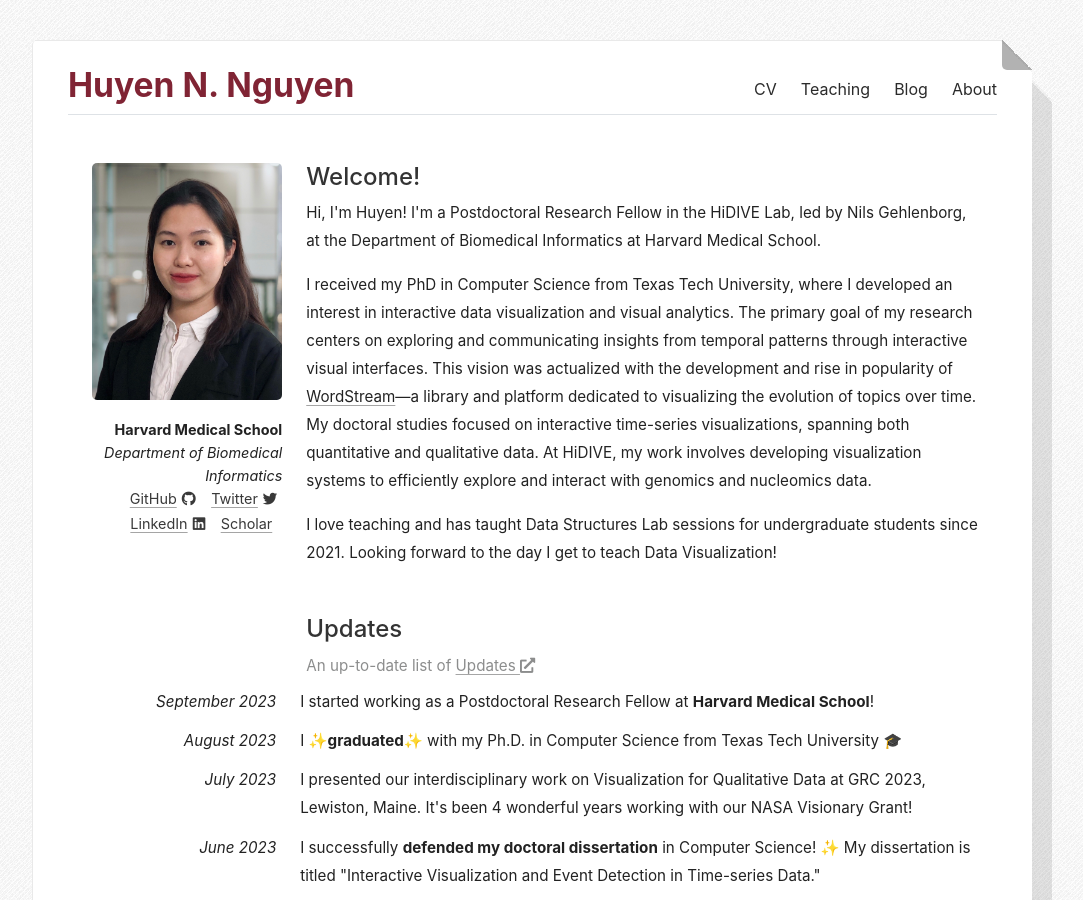
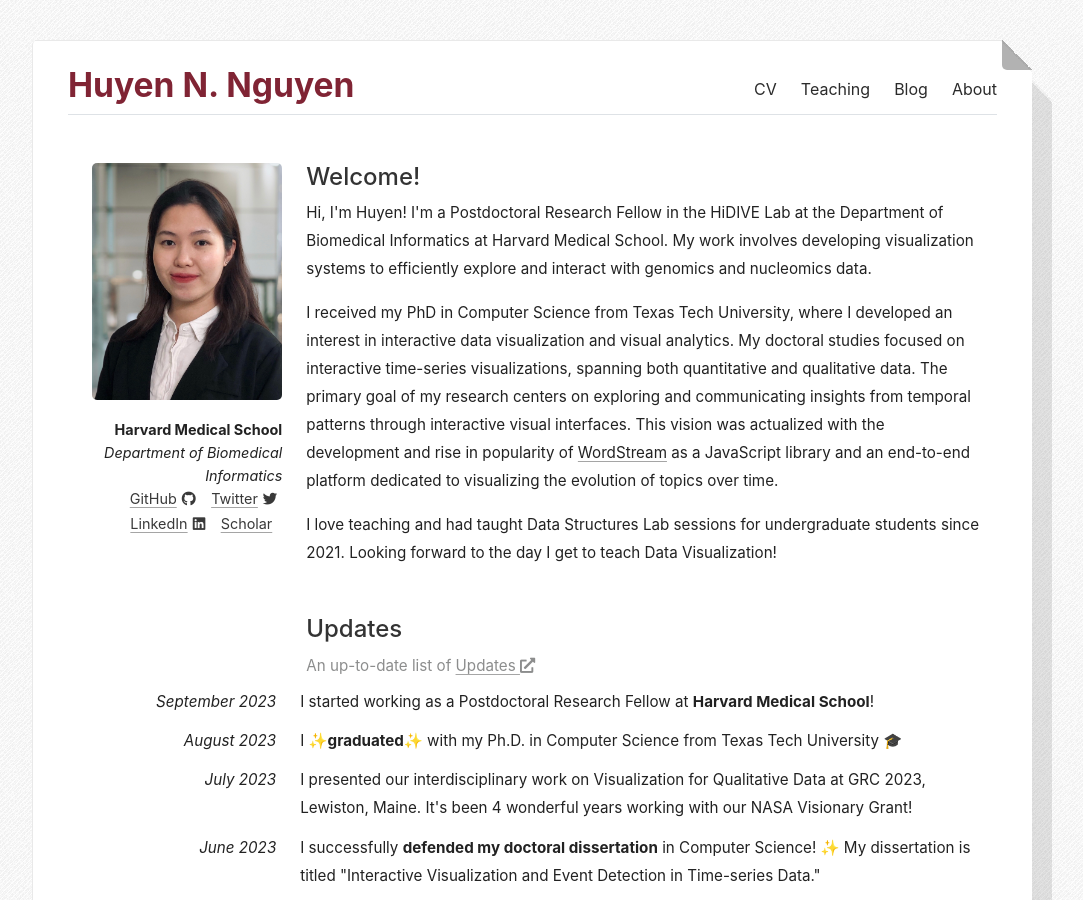
Before and after one commit to huyen-nguyen/huyen-nguyen.github.io, a Jekyll site: the page built from index.html, in a window 1280 px wide and 900 px high. Shown: the whole window, without its empty margins (108-1191 px from the left). Built offline with Jekyll 4.4.1, drawn with Linux system fonts in a browser that asks for light colours; some web fonts are replaced; the list of posts is cut into pages by our own code; a style sheet for code colours, icons or effects is not loaded.

Commit message:
Update home.html

```diff
--- a/_layouts/home.html
+++ b/_layouts/home.html
@@ -21,13 +21,12 @@
 		<div class="welcome first-section">
 			<h4>Welcome!</h4>
 
-			<p>Hi, I'm Huyen! I'm a Postdoctoral Research Fellow in the HiDIVE Lab, led by Nils Gehlenborg, at the Department of Biomedical Informatics at Harvard Medical School.</p>
+			<p>Hi, I'm Huyen! I'm a Postdoctoral Research Fellow in the HiDIVE Lab at the Department of Biomedical Informatics at Harvard Medical School. My work involves developing visualization systems to efficiently explore and interact with genomics and nucleomics data.</p>
 
-			<p>I received my PhD in Computer Science from Texas Tech University, where I developed an interest in interactive data visualization and visual analytics. The primary goal of my research centers on exploring and communicating insights from temporal patterns through interactive visual interfaces. This vision was actualized with the development and rise in popularity of <a href="https://huyen-nguyen.github.io/WordStream/" target="_blank">WordStream</a>—a library and platform dedicated to visualizing the evolution of topics over time. My doctoral studies focused on interactive time-series visualizations, spanning both quantitative and qualitative data.
+			<p>I received my PhD in Computer Science from Texas Tech University, where I developed an interest in interactive data visualization and visual analytics. My doctoral studies focused on interactive time-series visualizations, spanning both quantitative and qualitative data. The primary goal of my research centers on exploring and communicating insights from temporal patterns through interactive visual interfaces. This vision was actualized with the development and rise in popularity of <a href="https://huyen-nguyen.github.io/WordStream/" target="_blank">WordStream</a> as a JavaScript library and an end-to-end platform dedicated to visualizing the evolution of topics over time. </p>
 
-				At HiDIVE, my work involves developing visualization systems to efficiently explore and interact with genomics and nucleomics data.</p>
 
-			<p>I love teaching and has taught Data Structures Lab sessions for undergraduate students since 2021. Looking forward to the day I get to teach Data Visualization!</p>
+			<p>I love teaching and had taught Data Structures Lab sessions for undergraduate students since 2021. Looking forward to the day I get to teach Data Visualization!</p>
 
 		</div>
 
```
